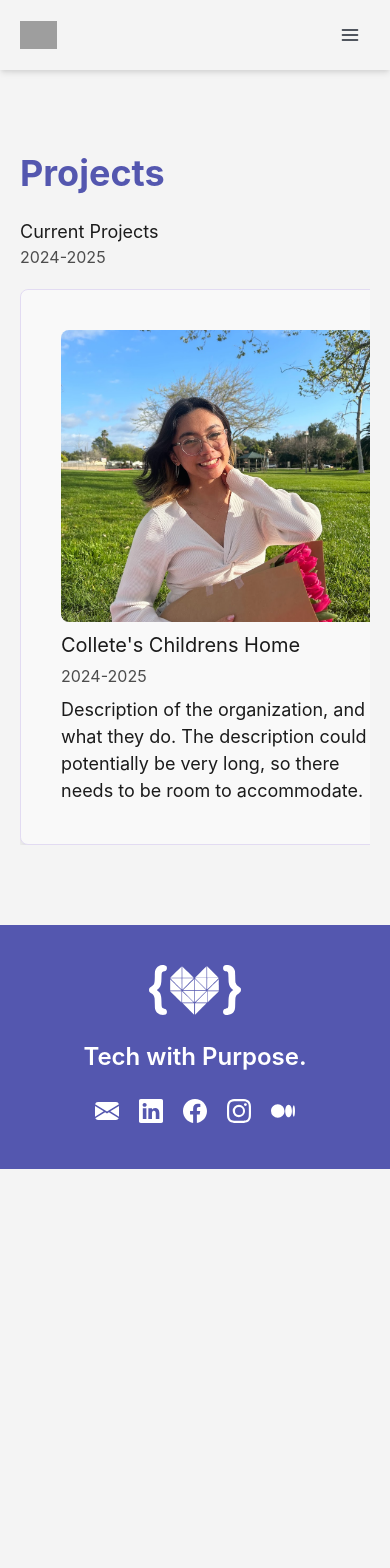
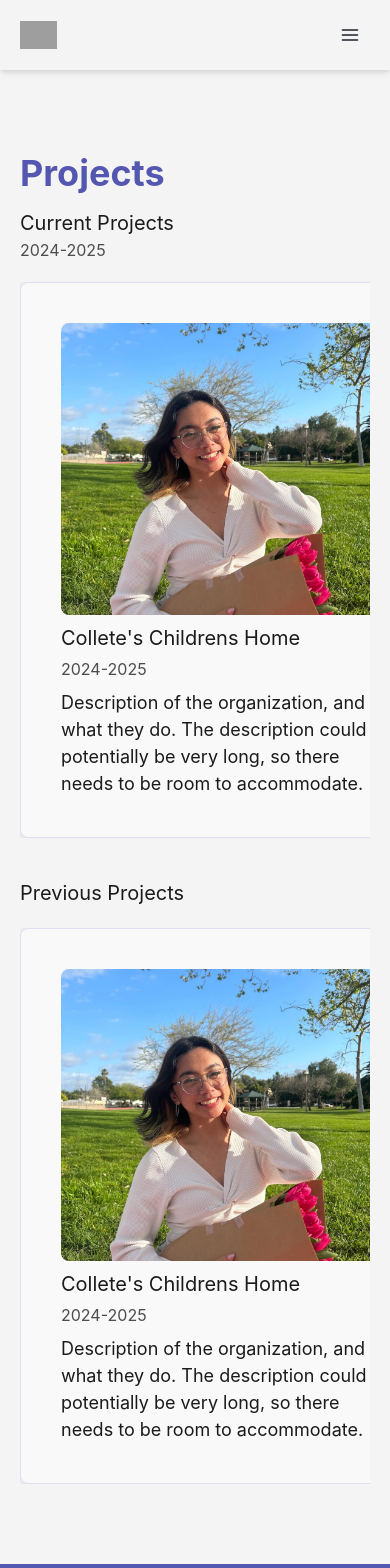
Before and after one commit to ctc-uci/website, a React (Vite) app: page /projects in a window 390 px wide. Shown: the top 1568 px of the page. Before the commit the page ends 1169 px from the top, so only its background shows below. Built offline with nearby package versions, Linux system fonts and the light colour scheme; grey boxes are pictures that could not be loaded.

Commit message:
style (responsiveness): projects page

```diff
--- a/src/components/projects/ProjectsPage.tsx
+++ b/src/components/projects/ProjectsPage.tsx
@@ -7,17 +7,18 @@ export function ProjectsPage() {
   return (
     <Stack
       sx={{ ...pageStyle, paddingY: 20 }}
-      spacing={5}
+      spacing={{ base: 2.5, md: 5 }}
     >
-      <Stack spacing={5}>
       <Heading sx={headingStyle}>Projects</Heading>
 
+      <Stack spacing={{ base: 10, md: 20 }}>
+        <Stack spacing={5}>
           <Stack spacing={0}>
-          <Text sx={{ fontSize: "lg" }}>Current Projects</Text>
-          <Text sx={{ fontSize: "md", color: "ctc.subtitle" }}>2024-2025</Text>
+            <Text sx={{ fontSize: "xl" }}>Current Projects</Text>
+            <Text sx={{ fontSize: "md", color: "ctc.subtitle" }}>
+              2024-2025
+            </Text>
           </Stack>
-      </Stack>
-
           <Box sx={{ overflowX: "scroll" }}>
             <HStack
               spacing={5}
@@ -29,17 +30,21 @@ export function ProjectsPage() {
                     borderRadius: "lg",
                     padding: 10,
                     width: 400,
-                boxShadow: "lg",
                     borderWidth: 0.5,
                     borderColor: "ctc.lilac",
                     backgroundColor: "ctc.offWhite",
+                    boxShadow: "5px 3px 20px 0px rgba(9, 7, 105, 0.20)",
                   }}
                   key={project.name + project.startYear + project.endYear}
                 >
                   <Image
                     src="/people/kaylee-doliente.png"
                     alt={`image of ${project.name}`}
-                sx={{ width: "100%", objectFit: "cover", borderRadius: "lg" }}
+                    sx={{
+                      width: "100%",
+                      objectFit: "cover",
+                      borderRadius: "lg",
+                    }}
                   />
                   <Stack>
                     <Stack spacing={1}>
@@ -55,5 +60,50 @@ export function ProjectsPage() {
             </HStack>
           </Box>
         </Stack>
+        <Stack spacing={5}>
+          <Text sx={{ fontSize: "xl" }}>Previous Projects</Text>
+          <Box sx={{ overflowX: "scroll" }}>
+            <HStack
+              spacing={5}
+              minWidth={"fit-content"}
+            >
+              {PROJECT_DATA.map((project) => (
+                <Stack
+                  sx={{
+                    borderRadius: "lg",
+                    padding: 10,
+                    width: 400,
+                    borderWidth: 0.5,
+                    borderColor: "ctc.lilac",
+                    backgroundColor: "ctc.offWhite",
+                    boxShadow: "5px 3px 20px 0px rgba(9, 7, 105, 0.20)",
+                  }}
+                  key={project.name + project.startYear + project.endYear}
+                >
+                  <Image
+                    src="/people/kaylee-doliente.png"
+                    alt={`image of ${project.name}`}
+                    sx={{
+                      width: "100%",
+                      objectFit: "cover",
+                      borderRadius: "lg",
+                    }}
+                  />
+                  <Stack>
+                    <Stack spacing={1}>
+                      <Text sx={{ fontSize: "xl" }}>{project.name}</Text>
+                      <Text sx={{ fontSize: "md", color: "ctc.subtitle" }}>
+                        {project.startYear}-{project.endYear}
+                      </Text>
+                    </Stack>
+                    <Text sx={{ fontSize: "lg" }}>{project.description}</Text>
+                  </Stack>
+                </Stack>
+              ))}
+            </HStack>
+          </Box>
+        </Stack>
+      </Stack>
+    </Stack>
   );
 }
```
Lines whose indentation alone changed are shown as unchanged.
